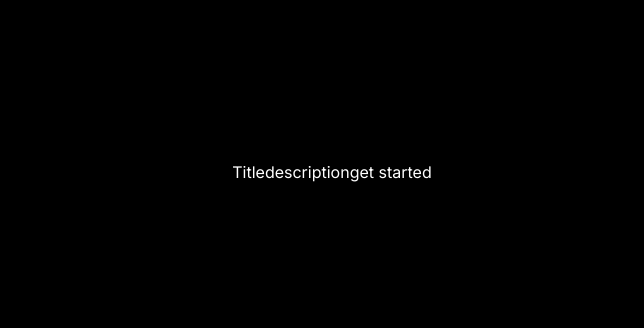
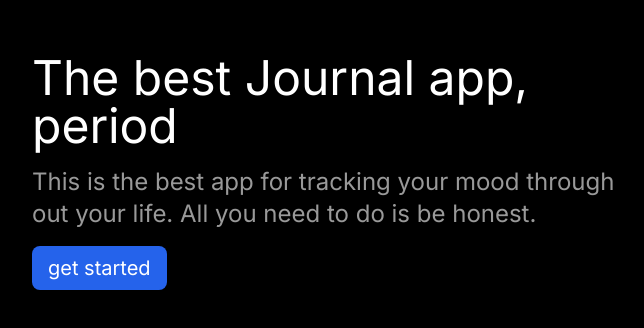
Before and after one commit to manuelpastorringuelet/mood, a Next.js app: page / in a window 1280 px wide. Shown: the part 228-556 px from the top of the page, without its empty margins (308-952 px from the left). Built offline with nearby package versions, Linux system fonts and the light colour scheme.

Commit message:
landing page

```diff
--- a/app/page.tsx
+++ b/app/page.tsx
@@ -1,10 +1,21 @@
+import Link from 'next/link'
+
 export default function Home() {
   return (
     <div className="w-screen h-screen bg-black flex justify-center items-center text-white">
-      <h1>Title</h1>
-      <p>description</p>
-      <div>
-        <button>get started</button>
+      <div className="w-full max-w-[600px] mx-auto">
+        <h1 className="text-5xl mb-4">The best Journal app, period</h1>
+        <p className="text-2xl text-white/60 mb-4">
+          This is the best app for tracking your mood through out your life. All
+          you need to do is be honest.
+        </p>
+        <div>
+          <Link href="/journal">
+            <button className="bg-blue-600 px-4 py-2 rounded-lg text-xl">
+              get started
+            </button>
+          </Link>
+        </div>
       </div>
     </div>
   )
```
